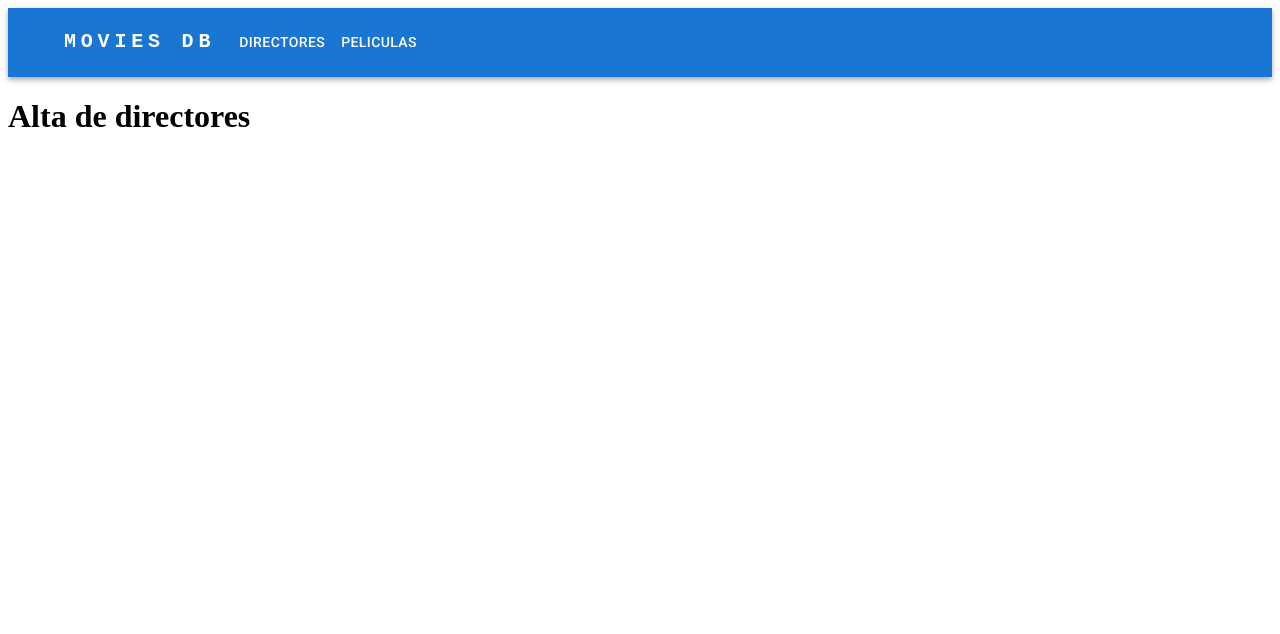
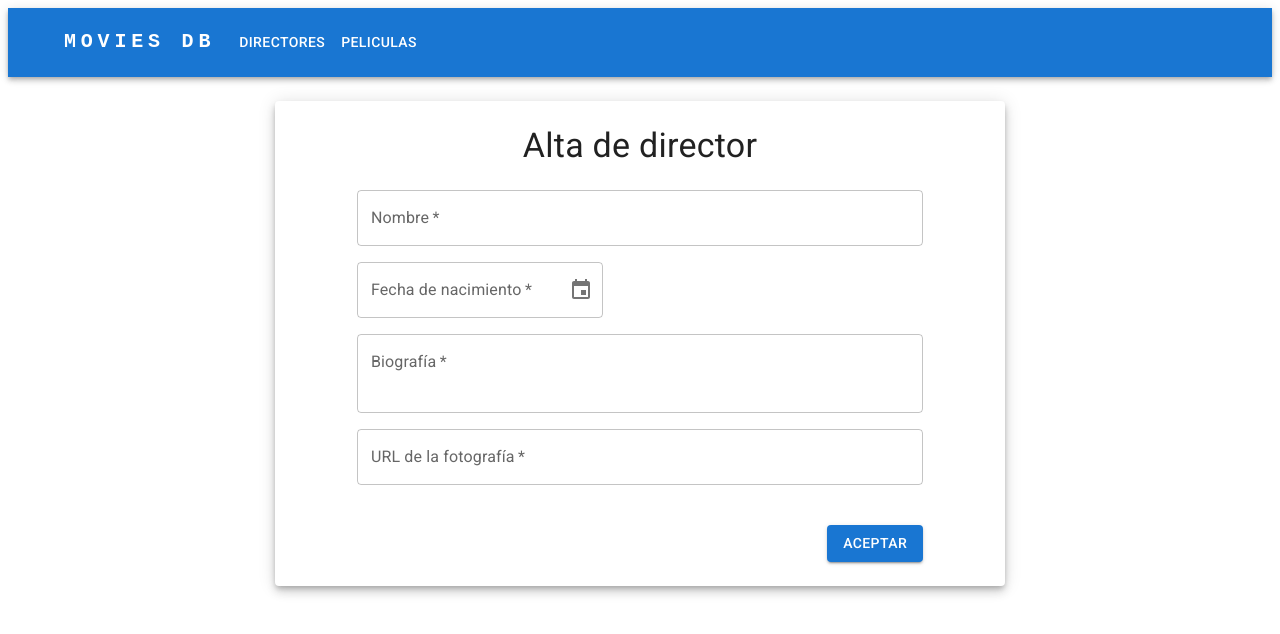
Before and after one commit to crodpar637/React_25-26, a React (Vite) app in the folder frontend_cine/: page /directors/new in a window 1280 px wide. Shown: the top 634 px of the page. Built offline with nearby package versions, Linux system fonts and the light colour scheme; some icons are missing.

Commit message:
Auto save changes

```diff
--- a/frontend_cine/package.json
+++ b/frontend_cine/package.json
@@ -15,6 +15,8 @@
     "@fontsource/roboto": "^5.2.9",
     "@mui/icons-material": "^7.3.6",
     "@mui/material": "^7.3.6",
+    "@mui/x-date-pickers": "^8.22.0",
+    "dayjs": "^1.11.19",
     "react": "^19.2.0",
     "react-dom": "^19.2.0",
     "react-router-dom": "^7.10.1"
--- a/frontend_cine/src/App.jsx
+++ b/frontend_cine/src/App.jsx
@@ -1,7 +1,9 @@
 import { RouterProvider } from "react-router/dom";
 import { createBrowserRouter } from "react-router";
+
 import Inicio from "./components/Inicio";
 import ListadoDirectores from "./components/ListadoDirectores";
+import AltaDirector from "./components/AltaDirector";
 
 import Home from "./pages/Home";
 
@@ -18,7 +20,7 @@ const router = createBrowserRouter([
       },
       {
         path: "/directors/new",
-        element: <h1>Alta de directores</h1>,
+        element: <AltaDirector />,
       },
       {
         path: "/movies",
--- /dev/null
+++ b/frontend_cine/src/components/AltaDirector.jsx
@@ -0,0 +1,260 @@
+import { useState, useEffect } from "react";
+import { useNavigate } from "react-router-dom";
+import Typography from "@mui/material/Typography";
+import Button from "@mui/material/Button";
+import TextField from "@mui/material/TextField";
+import Grid from "@mui/material/Grid";
+import Paper from "@mui/material/Paper";
+import Box from "@mui/material/Box";
+
+import { DatePicker } from "@mui/x-date-pickers/DatePicker";
+import { LocalizationProvider } from "@mui/x-date-pickers/LocalizationProvider";
+import { AdapterDayjs } from "@mui/x-date-pickers/AdapterDayjs";
+import dayjs from "dayjs";
+import "dayjs/locale/es";
+
+function AltaDirector() {
+  const navigate = useNavigate();
+  const [director, setDirector] = useState({
+    name: "",
+    birth_date: "",
+    biography: "",
+    photo_url: "",
+  });
+  const [isCamposValidos, setIsCamposValidos] = useState({
+    name: true,
+    birth_date: true,
+    biography: true,
+    photo_url: true,
+  });
+  const [isUpdating, setIsUpdating] = useState(false);
+
+  useEffect(() => {
+    async function fetchCreateDirector() {
+      try {
+        const response = await fetch("http://localhost:3000/api/directors/", {
+          method: "POST",
+          headers: {
+            "Content-Type": "application/json",
+          },
+          body: JSON.stringify(director), // datos a enviar
+        });
+
+        if (response.ok) {
+          let respuesta  = await response.json();
+            alert(respuesta.mensaje); // Mejorar con modal/dialogo
+            navigate("/"); // Todo bien, navegamos a la ruta raiz
+        } else {
+            alert("Error del servidor"); // Mejorar con modal/dialogo
+        }
+      } catch (e) {
+         alert("Excepcion"); // Mejorar con modal/dialogo
+      }
+      // Pase lo que pase hemos terminado el proceso de actualización
+      setIsUpdating(false);
+    }
+
+    if (isUpdating) fetchCreateDirector();
+  }, [isUpdating]);
+
+  function handleChange(e) {
+    setDirector({ ...director, [e.target.name]: e.target.value });
+  }
+
+  function handleClick() {
+    if (validarDatos()) {
+      setIsUpdating(true);
+    }
+  }
+
+  function validarDatos() {
+    let valido = true;
+    let objetoValidacion = {
+      name: true,
+      birth_date: true,
+      biography: true,
+      photo_url: true,
+    };
+
+    // Validación del nombre
+    if (director.name.length < 10) {
+      valido = false;
+      objetoValidacion.name = false;
+    }
+
+    // Validación de la biografia
+    if (director.biography.length < 50) {
+      valido = false;
+      objetoValidacion.biography = false;
+    }
+
+    // Validación de la url de la photo
+    if (!isValidURL(director.photo_url)) {
+      valido = false;
+      objetoValidacion.photo_url = false;
+    }
+
+    // Validación de la fecha como requerida
+    if (!director.birth_date) {
+      valido = false;
+      objetoValidacion.birth_date = false;
+    }
+    setIsCamposValidos(objetoValidacion);
+
+    return valido;
+  }
+
+  const isValidURL = (urlString) => {
+    var patronURL = new RegExp(
+      // valida protocolo
+      "^(https?:\\/\\/)?" +
+        // valida nombre de dominio
+        "((([a-z\\d]([a-z\\d-]*[a-z\\d])*)\\.)+[a-z]{2,}|" +
+        // valida OR direccion ip (v4)
+        "((\\d{1,3}\\.){3}\\d{1,3}))" +
+        // valida puerto y path
+        "(\\:\\d+)?(\\/[-a-z\\d%_.~+]*)*" +
+        // valida queries
+        "(\\?[;&a-z\\d%_.~+=-]*)?" +
+        // valida fragment locator
+        "(\\#[-a-z\\d_]*)?$",
+      "i"
+    );
+    return !!patronURL.test(urlString);
+  };
+
+  return (
+    <>
+      <Grid
+        container
+        spacing={2}
+        sx={{
+          justifyContent: "center",
+          alignItems: "center",
+        }}
+      >
+        <Grid item size={{ xs: 12, sm: 9, md: 7 }}>
+          <Paper elevation={6} sx={{ mt: 3, p: 3, maxWidth: 900, mx: "auto" }}>
+            <Typography variant="h4" align="center" sx={{ mb: 3 }}>
+              Alta de director
+            </Typography>
+
+            <Grid
+              container
+              spacing={2}
+              sx={{
+                justifyContent: "center",
+                alignItems: "center",
+              }}
+            >
+              <Grid item size={{ xs: 10 }}>
+                <TextField
+                  required
+                  fullWidth
+                  id="name"
+                  label="Nombre"
+                  name="name"
+                  type="text"
+                  maxLength="100" // Coincide con el tamaño del campo en la BBDD
+                  value={director.name}
+                  onChange={handleChange}
+                  error={!isCamposValidos.name}
+                  helperText={
+                    !isCamposValidos.name && "Compruebe el formato del nombre."
+                  }
+                />
+              </Grid>
+              <Grid item size={{ xs: 10 }}>
+                <LocalizationProvider
+                  dateAdapter={AdapterDayjs}
+                  adapterLocale="es"
+                >
+                  <DatePicker
+                    label="Fecha de nacimiento"
+                    name="birth_date"
+                    minDate={dayjs("1800-01-01")}
+                    maxDate={dayjs()}
+                    slotProps={{
+                      textField: {
+                        required: true,
+                        error: !isCamposValidos.birth_date,
+                        helperText: !isCamposValidos.birth_date
+                          ? "La fecha es obligatoria"
+                          : "",
+                      },
+                    }}
+                    value={
+                      director.birth_date ? dayjs(director.birth_date) : null
+                    }
+                    onChange={(newValue) =>
+                      setDirector({
+                        ...director,
+                        birth_date: newValue.format("YYYY-MM-DD"),
+                      })
+                    }
+                  />
+                </LocalizationProvider>
+              </Grid>
+              <Grid item size={{ xs: 10 }}>
+                <TextField
+                  required
+                  fullWidth
+                  id="biography"
+                  label="Biografía"
+                  name="biography"
+                  type="text"
+                  multiline
+                  maxRows={4}
+                  minRows={2}
+                  maxLength="500" // En este caso no coincide con el tamaño del campo en la BBDD
+                  value={director.biography}
+                  onChange={handleChange}
+                  error={!isCamposValidos.biography}
+                  helperText={
+                    !isCamposValidos.biography &&
+                    "Compruebe el formato de la biografia."
+                  }
+                />
+              </Grid>
+              <Grid item size={{ xs: 10 }}>
+                <TextField
+                  required
+                  fullWidth
+                  id="photo_url"
+                  label="URL de la fotografía"
+                  name="photo_url"
+                  type="text"
+                  maxLength="255" // Coincide con el tamaño del campo en la BBDD
+                  value={director.photo_url}
+                  onChange={handleChange}
+                  error={!isCamposValidos.photo_url}
+                  helperText={
+                    !isCamposValidos.photo_url &&
+                    "Compruebe el formato de la URL de la fotografía."
+                  }
+                />
+              </Grid>
+              <Grid
+                item
+                size={{ xs: 10 }}
+                sx={{ display: "flex", justifyContent: "flex-end" }}
+              >
+                <Button
+                  variant="contained"
+                  sx={{ mt: 3 }}
+                  loading={isUpdating}
+                  loadingPosition="end"
+                  onClick={handleClick}
+                >
+                  Aceptar
+                </Button>
+              </Grid>
+            </Grid>
+          </Paper>
+        </Grid>
+      </Grid>
+    </>
+  );
+}
+
+export default AltaDirector;
--- a/frontend_cine/src/components/ListadoDirectores.jsx
+++ b/frontend_cine/src/components/ListadoDirectores.jsx
@@ -51,14 +51,14 @@ function ListadoDirectores() {
 
   return (
     <>
-      <Typography variant="h3">Listado de directores</Typography>
+      <Typography variant="h4" align="center" sx={{my: 3}}>Listado de directores</Typography>
 
       <TableContainer component={Paper}>
         <Table aria-label="simple table">
           <TableHead>
             <TableRow>
               <TableCell>Nombre</TableCell>
-              <TableCell>Fecha nacimiento</TableCell>
+              <TableCell align="center">Fecha nacimiento</TableCell>
               <TableCell>Biografía</TableCell>
               <TableCell>Fotografía</TableCell>
             </TableRow>
@@ -67,7 +67,7 @@ function ListadoDirectores() {
             {datos.map((row) => (
               <TableRow key={row.id_director}>
                 <TableCell>{row.name}</TableCell>
-                <TableCell>{row.birth_date}</TableCell>
+                <TableCell align="center">{row.birth_date}</TableCell>
                 <TableCell>{row.biography}</TableCell>
                 <TableCell>
                   <Avatar alt={row.name} src={row.photo_url} />
```
Also changed, not shown: 2 other files (tests, documents, lock files or other folders).
